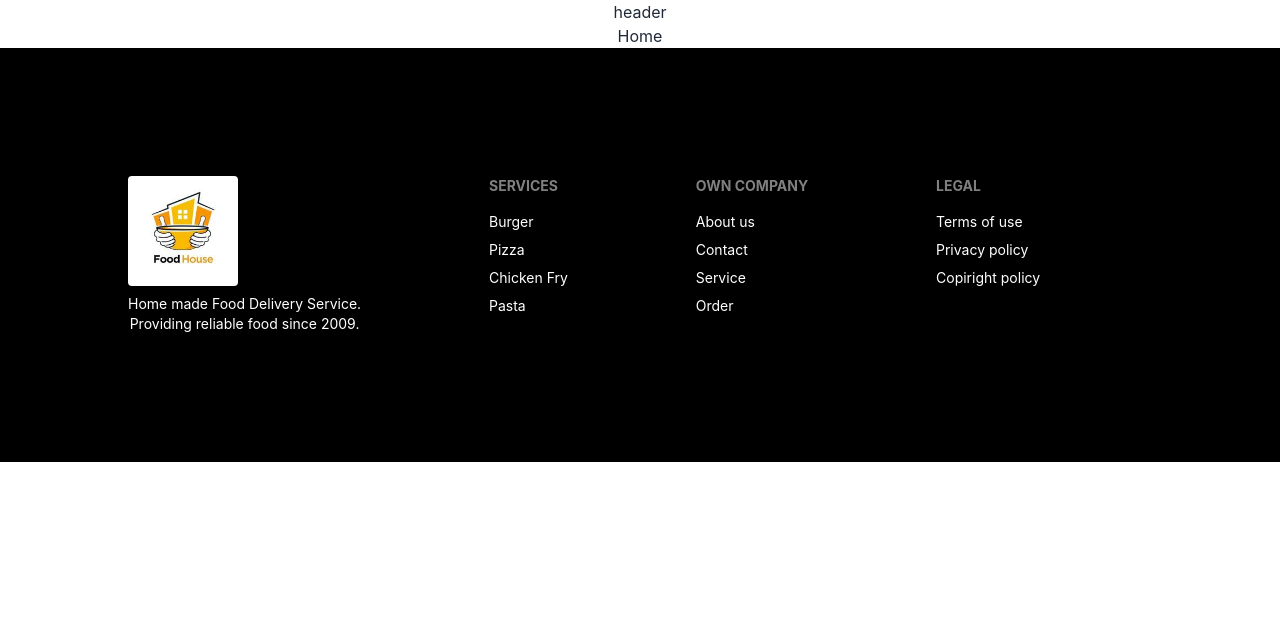
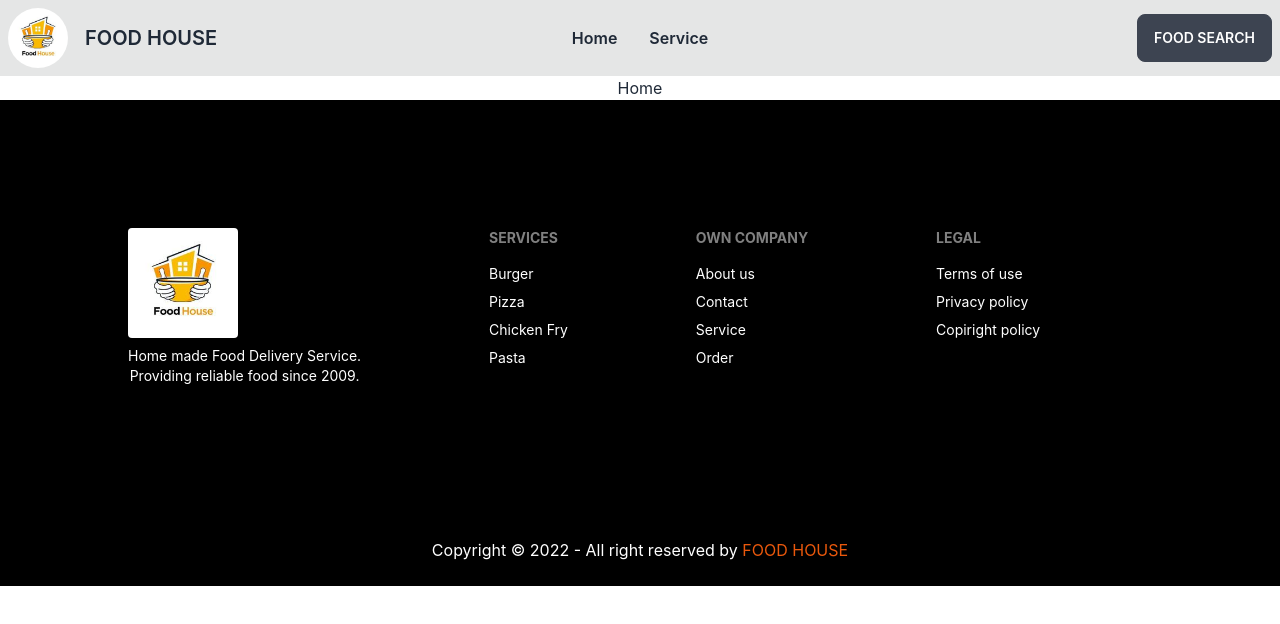
Before and after one commit to SabbirHowlader/food-house-cleint, a React (Create React App) app: page / in a window 1280 px wide. Shown: the top 624 px of the page. Built offline with nearby package versions, Linux system fonts and the light colour scheme.

Commit message:
added header

```diff
--- a/src/Shared/Footer/Footer.js
+++ b/src/Shared/Footer/Footer.js
@@ -3,9 +3,10 @@ import logo from '../../Asset/logo/logo.jpg'
 
 const Footer = () => {
     return (
-        <footer className="footer p-32 bg-black text-white">
+        <footer className=' bg-black' >
+            <div className="footer p-32 text-white">
                 <div>
-                <img src={logo} alt=""  style={{heigh:110, width:110}} className="rounded"/>
+                    <img src={logo} alt="" style={{ heigh: 110, width: 110 }} className="rounded" />
                     <p>Home made Food Delivery Service.<br />Providing reliable food since 2009.</p>
                 </div>
                 <div>
@@ -28,6 +29,11 @@ const Footer = () => {
                     <a href='/' className="link link-hover">Privacy policy</a>
                     <a href='/' className="link link-hover">Copiright policy</a>
                 </div>
+            </div>
+            <br />
+            <div className=' text-white pb-6'>
+                <p>Copyright © 2022 - All right reserved by <span className='text-orange-600'>FOOD HOUSE</span></p>
+            </div>
         </footer>
     );
 };
--- a/src/Shared/Header/Header.js
+++ b/src/Shared/Header/Header.js
@@ -1,11 +1,37 @@
 import React from 'react';
+import { Link } from 'react-router-dom';
+import logo from '../../Asset/logo/logo.jpg'
 
 const Header = () => {
+
+    const menubar =
+        <>
+            <li className='font-semibold'><Link to='/'>Home</Link></li>
+            <li className='font-semibold'><Link to='/'>Service</Link></li>
+        </>
     return (
-        <div>
-            <h2>header</h2>
+        <div className="navbar bg-base-300">
+            <div className="navbar-start">
+                <div className="dropdown">
+                    <label tabIndex={0} className="btn btn-ghost lg:hidden">
+                        <svg xmlns="http://www.w3.org/2000/svg" className="h-5 w-5" fill="none" viewBox="0 0 24 24" stroke="currentColor"><path strokeLinecap="round" strokeLinejoin="round" strokeWidth="2" d="M4 6h16M4 12h8m-8 6h16" /></svg>
+                    </label>
+                    <ul tabIndex={0} className="menu menu-compact dropdown-content mt-3 p-2 shadow bg-base-100 rounded-box w-52">
+                       {menubar}
+                    </ul>
+                </div>
+                <img src={logo} alt="" style={{height:60, width:60}} className="rounded-full"/>
+                <a  href='/' className="btn btn-warning btn-ghost normal-case text-xl ">FOOD HOUSE</a>
+            </div>
+            <div className="navbar-center hidden lg:flex">
+                <ul className="menu menu-horizontal p-0">
+                    {menubar}
+                </ul>
+            </div>
+            <div className="navbar-end">
+                <a href='/' className="btn ">Food Search</a>
+            </div>
         </div>
-    );
-};
-
+    )
+}
 export default Header;
```
Lines whose indentation alone changed are shown as unchanged.
